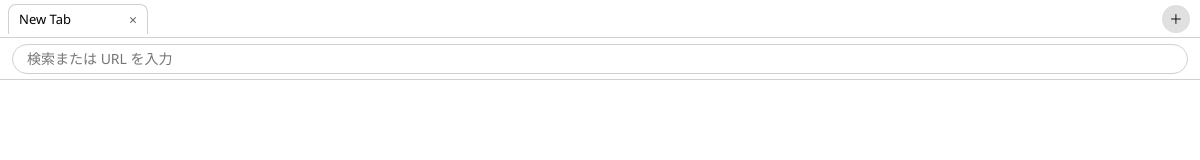
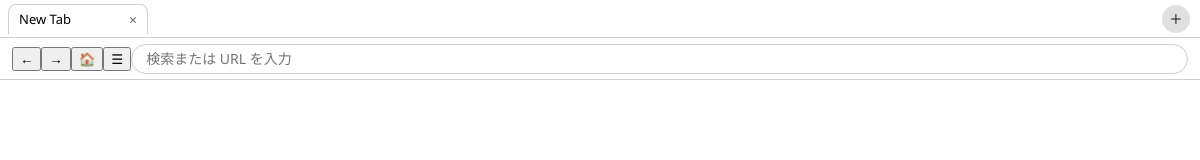
Before and after one commit to mikancat10/MCBrowser, an Electron app: page src/index.html in a window 1200 px wide. Drawn offline with Linux system fonts and the light colour scheme.

Commit message:
Update index.html

```diff
--- a/src/index.html
+++ b/src/index.html
@@ -1,21 +1,31 @@
 <!DOCTYPE html>
 <html lang="ja">
 <head>
-  <meta charset="UTF-8" />
+  <meta charset="UTF-8">
   <title>MCBrowser</title>
-  <link rel="stylesheet" href="style.css" />
+  <link rel="stylesheet" href="style.css">
 </head>
 <body>
 
+<!-- ===== タイトルバー ===== -->
 <div id="titlebar">
   <div id="tabs"></div>
   <button id="newTabBtn">＋</button>
 </div>
 
+<!-- ===== ナビ ===== -->
 <div id="nav">
-    <input id="urlbar" placeholder="検索または URL を入力" />
+  <button class="nav-btn" id="backBtn">←</button>
+  <button class="nav-btn" id="forwardBtn">→</button>
+  <button class="nav-btn" id="homeBtn">🏠</button>
+  <button class="nav-btn" id="historyBtn">☰</button>
+  <input id="urlbar" placeholder="検索または URL を入力">
 </div>
 
+<!-- ===== 履歴 ===== -->
+<div id="historyPopup" class="hidden"></div>
+
+<!-- ===== 表示領域 ===== -->
 <div id="view-container"></div>
 
 <script src="renderer.js"></script>
```
Lines whose indentation alone changed are shown as unchanged.
